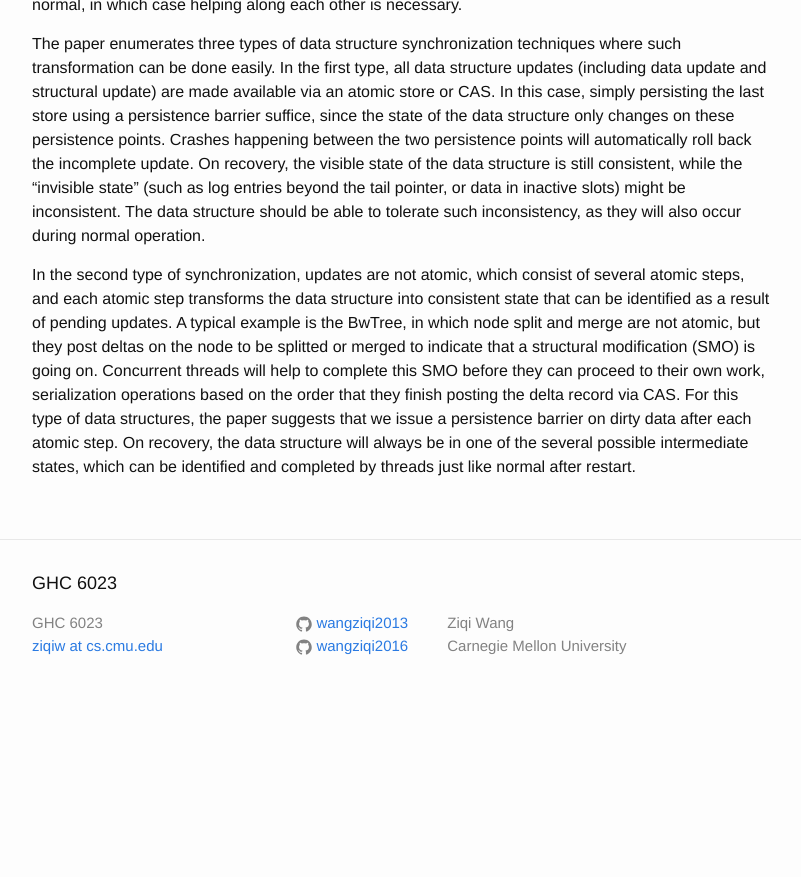
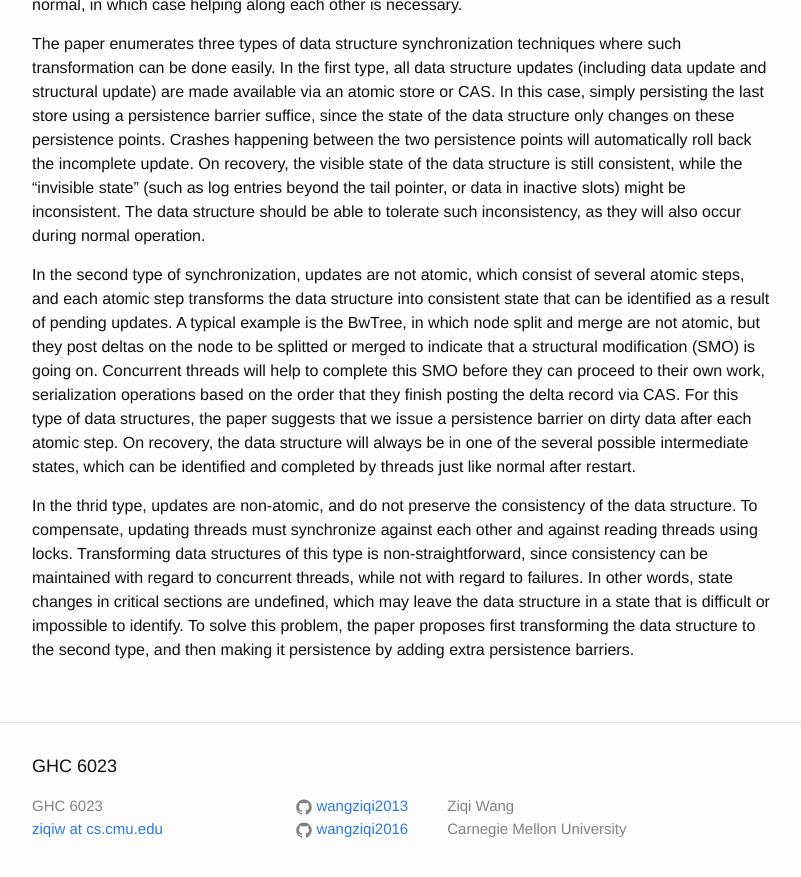
Before and after one commit to wangziqi2013/wangziqi2013.github.io, a Jekyll site: the page built from _posts/2019-11-19-recipe.markdown, in a window 1280 px wide and 900 px high, scrolled down 1999 px. Shown: the top 877 px of the window, without its empty margins (238-1039 px from the left). Built offline with Jekyll 4.4.1, drawn with Linux system fonts in a browser that asks for light colours; before the commit the page ends 2716 px from its top, so only the background shows below that.

Commit message:
Adding third type

```diff
--- a/_posts/2019-11-19-recipe.markdown
+++ b/_posts/2019-11-19-recipe.markdown
@@ -88,3 +88,11 @@ before they can proceed to their own work, serialization operations based on the
 delta record via CAS. For this type of data structures, the paper suggests that we issue a persistence barrier on dirty
 data after each atomic step. On recovery, the data structure will always be in one of the several possible intermediate
 states, which can be identified and completed by threads just like normal after restart.
+
+In the thrid type, updates are non-atomic, and do not preserve the consistency of the data structure. To compensate,
+updating threads must synchronize against each other and against reading threads using locks. Transforming data
+structures of this type is non-straightforward, since consistency can be maintained with regard to concurrent threads,
+while not with regard to failures. In other words, state changes in critical sections are undefined, which may
+leave the data structure in a state that is difficult or impossible to identify. To solve this problem, the paper
+proposes first transforming the data structure to the second type, and then making it persistence by adding extra
+persistence barriers.
```
